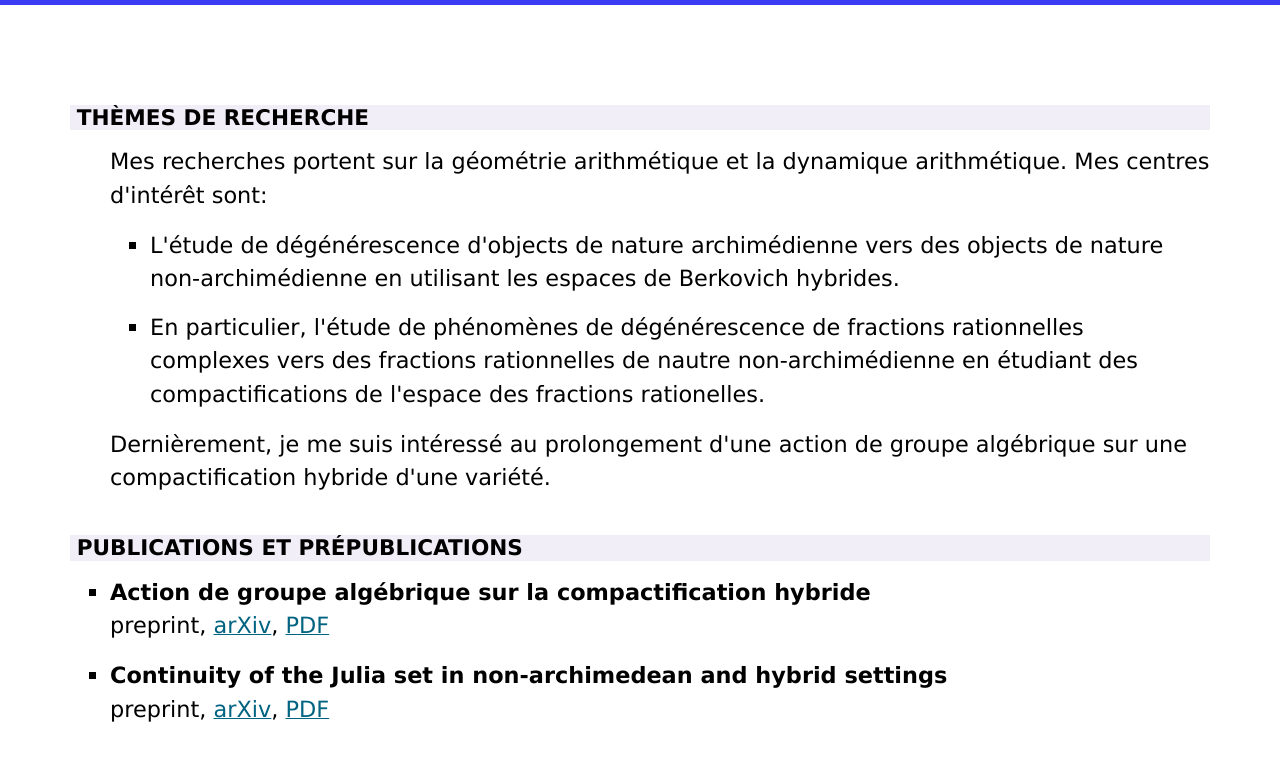
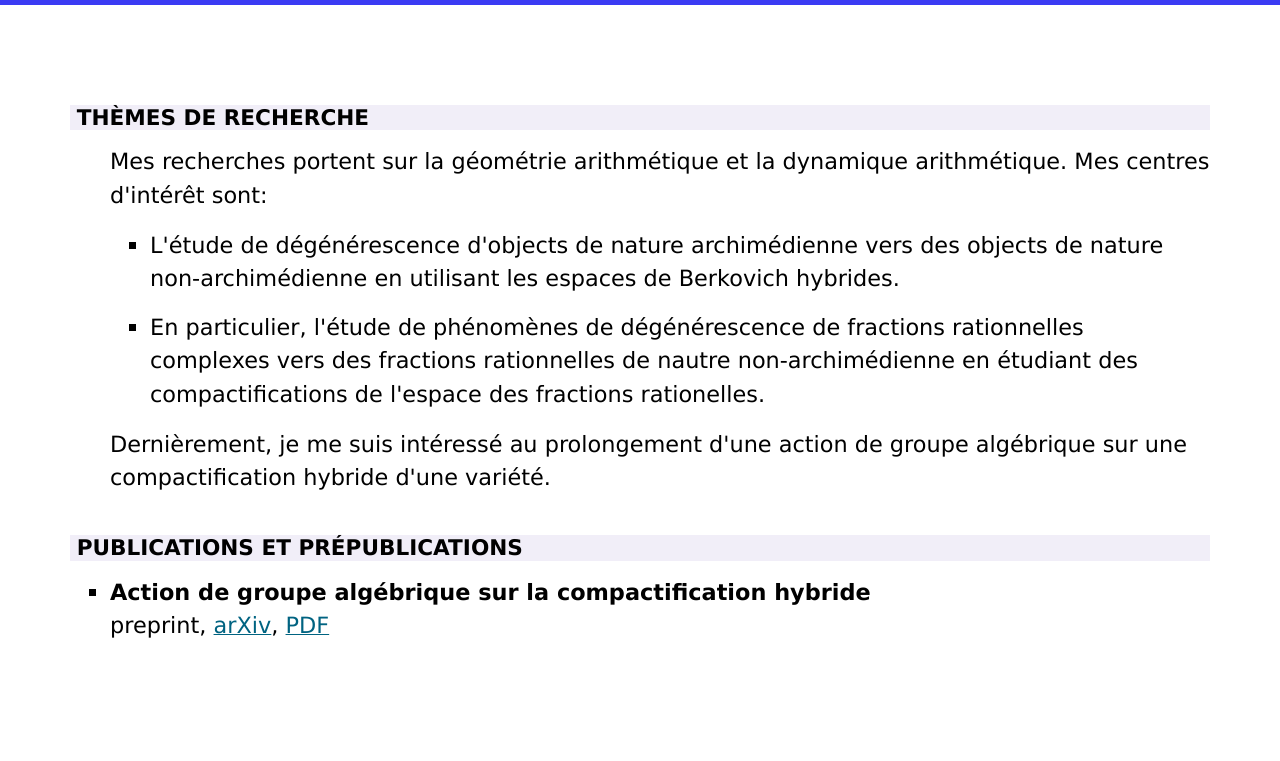
Before and after one commit to alexandreroymath/alexandreroymath.github.io, a plain HTML site: page recherche.html in a window 1280 px wide. Shown: the part 111-872 px from the top of the page. Drawn offline with nearby package versions, Linux system fonts and the light colour scheme.

Commit message:
Add files via upload

```diff
--- a/recherche.html
+++ b/recherche.html
@@ -104,9 +104,6 @@
               <ul>
                 <li> <b> Action de groupe algébrique sur la compactification hybride </b> <br> preprint, <a href="https://arxiv.org/abs/2512.00201" target="_blank"> arXiv</a>, <a href="documents/action_groupe_algebrique_sur_compactification.pdf" target="_blank" > PDF</a> </li>
               </ul>
-              <ul>
-                <li> <b> Continuity of the Julia set in non-archimedean and hybrid settings </b> <br> preprint, <a href="https://arxiv.org/abs/2610.11545" target="_blank"> arXiv</a>, <a href="documents/Continuity_Julia_Set_Non_archimedean_Hybrid.pdf" target="_blank" > PDF</a> </li>
-              </ul>
             </div>
       </div>
     </section>
```
Also changed, not shown: research.html (+0 -3 lines).
